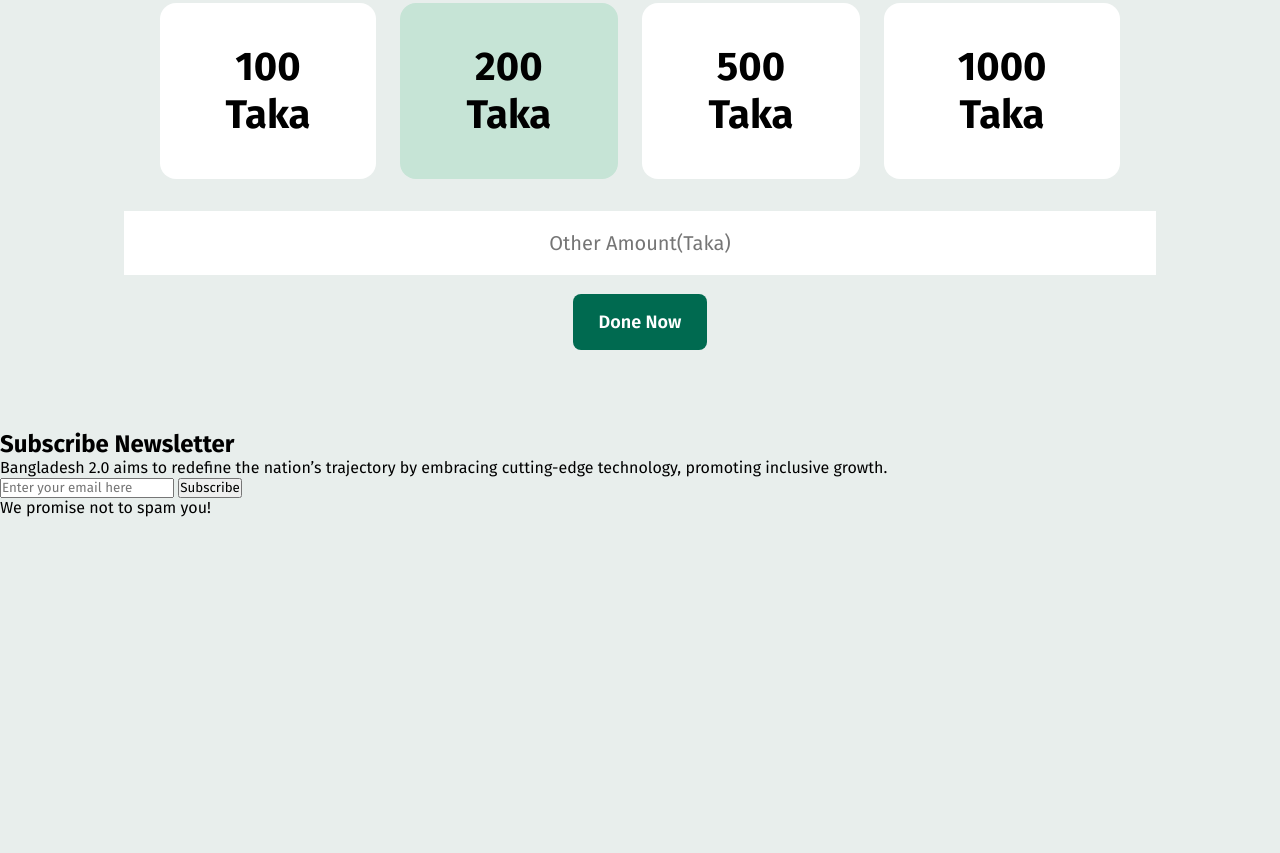
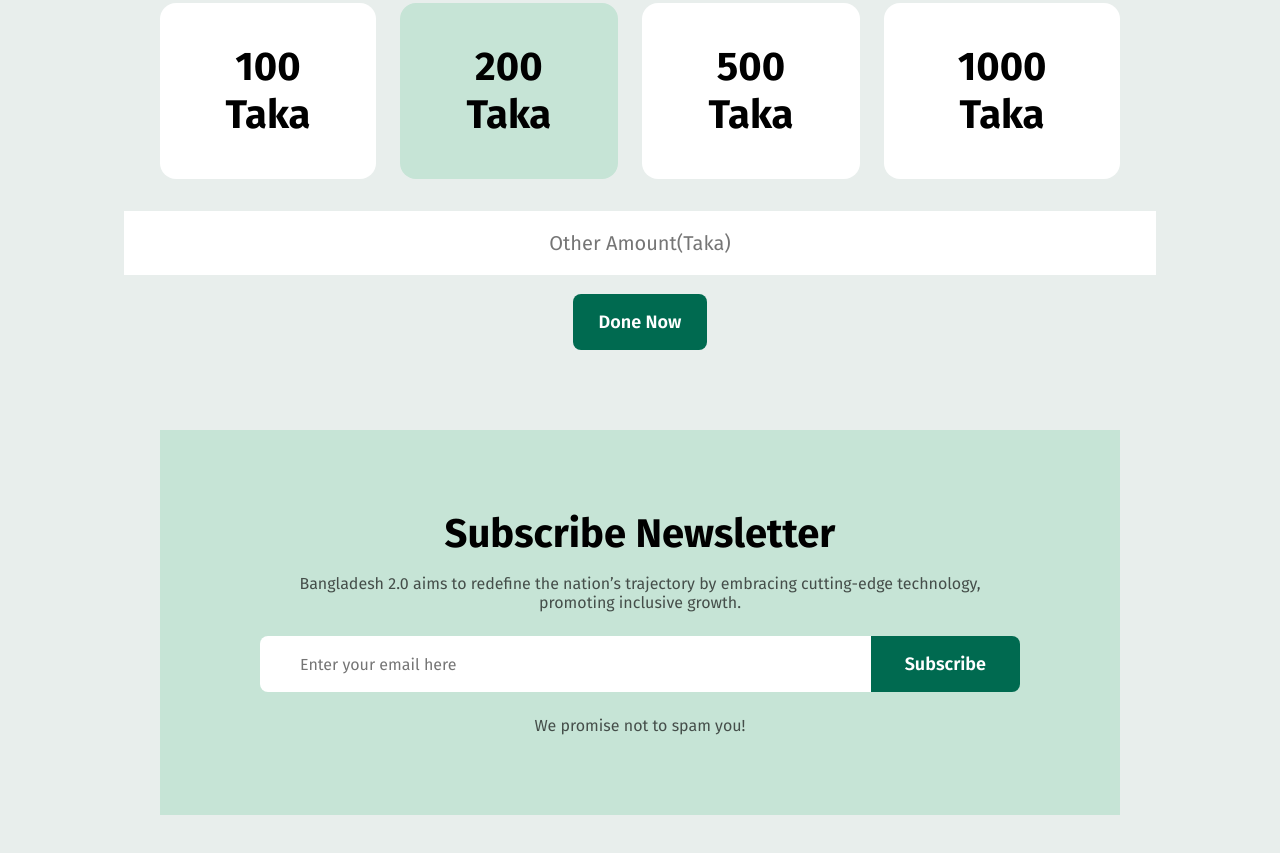
Before and after one commit to STNihal/B11A1--assignment-1-main-Web11-STN, a plain HTML site: page index.html in a window 1280 px wide. Shown: the part 3435-4288 px from the top of the page. Before the commit the page ends 3952 px from the top, so only its background shows below. Drawn offline with Linux system fonts and the light colour scheme.

Commit message:
added full subnews

```diff
--- a/index.html
+++ b/index.html
@@ -138,7 +138,7 @@
 
      <!-- Subscribe section  -->
 
-     <article class="sub">
+     <article class="subscribe">
         <h1> Subscribe Newsletter </h1>
         <p> Bangladesh 2.0 aims to redefine the nation’s trajectory by embracing cutting-edge technology, promoting inclusive growth. </p>
         <div class="sEmail">
--- a/style.css
+++ b/style.css
@@ -243,6 +243,65 @@ background-color: rgb(255, 194, 57);
     line-height: 24px;
 }
 
+.subscribe{
+    background-color: rgb(198, 228, 214);
+    text-align: center;
+    margin: 0px 160px;
+    margin-bottom: 80px;
+    padding: 80px 100px;
+}
+
+.subscribe h1{
+    text-align: center;
+    font-size: 40px;
+    font-weight: 700;
+    margin-bottom: 16px;
+  }
+
+.subscribe p{
+    font-family: Fira Sans;
+    font-weight: 400;
+    font-size: 16px;
+    text-align: center;
+    color: rgba(14, 14, 14, 0.7);
+}
+
+.sEmail{
+    display: flex;
+    justify-content: center;
+    gap: none;
+    margin: 24px 0px;
+}
+
+.sEmail input[type=text] {
+    font-size: 16px;
+    font-weight: 400;
+    line-height: 19px;
+    border: none;
+    border-radius: 8px 0px 0px 8px;
+    width: 600px;
+    padding: 18px 40px;
+}
+
+.sEmail input[type=submit] {
+    color: white;
+    font-size: 18px;
+    font-weight: 600;
+    line-height: 22px;
+    background-color: rgb(0, 106, 80);
+    border: none;
+    border-radius: 0px 8px 8px 0px;
+    width: 150px;
+    padding: 17px 34px 17px 34px;
+}
+
+.sEmail input[type=submit]:hover {
+    color:rgb(0, 0, 0);
+    background-color: rgb(200, 25, 25);
+    cursor: grabbing;
+}
+
+
 /* recent news */
 
 .news{
```
